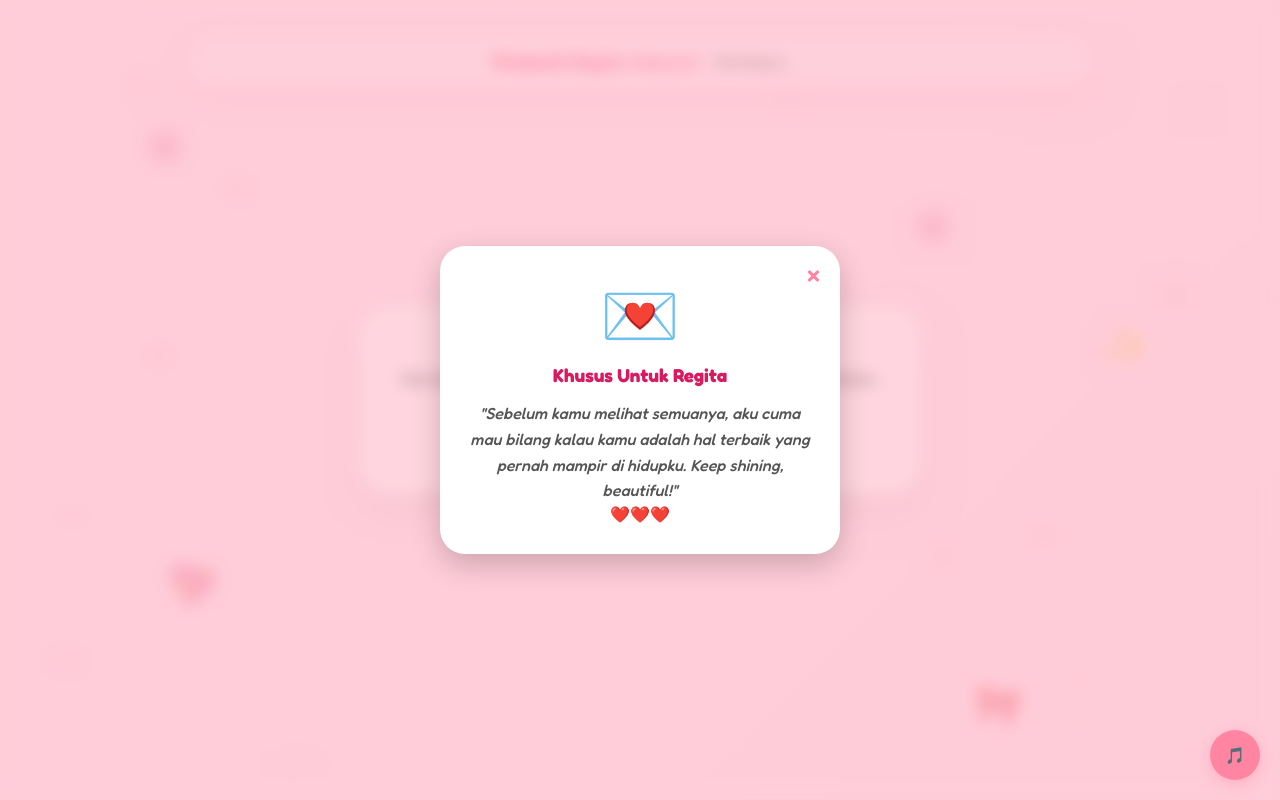
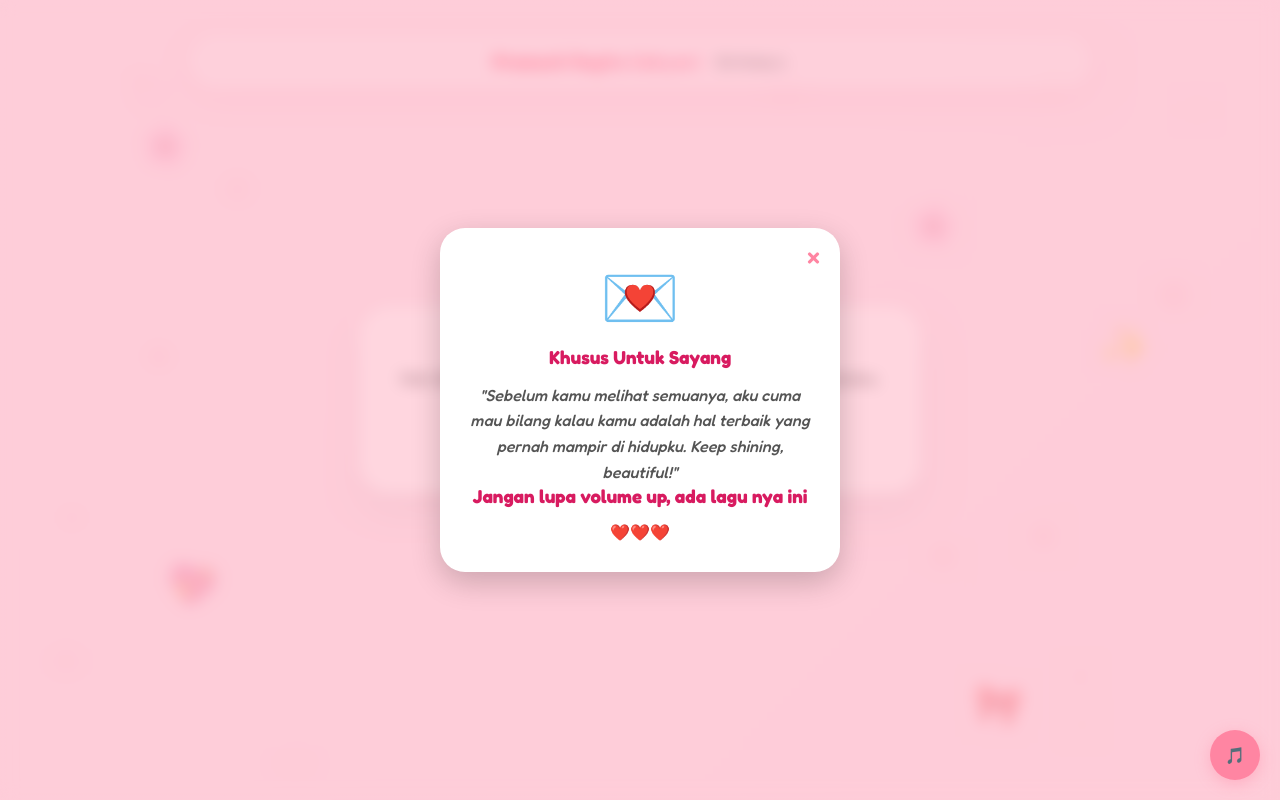
Before and after one commit to xyiinz/birthday, a plain HTML site: page index.html in a window 1280 px wide. Both pictures are taken after a click on the button "Buka Kejutan". Shown: the top 800 px of the page. Drawn offline with Linux system fonts and the light colour scheme.

Commit message:
Add files via upload

```diff
--- a/index.html
+++ b/index.html
@@ -42,8 +42,9 @@
         <span class="close-modal">&times;</span>
         <div class="modal-body">
             <div class="envelope-icon">💌</div>
-            <h3>Khusus Untuk Regita</h3>
+            <h3>Khusus Untuk Sayang</h3>
             <p>"Sebelum kamu melihat semuanya, aku cuma mau bilang kalau kamu adalah hal terbaik yang pernah mampir di hidupku. Keep shining, beautiful!"</p>
+            <h3>Jangan lupa volume up, ada lagu nya ini</h3>
             <div class="heart-line">❤️❤️❤️</div>
         </div>
     </div>
```
